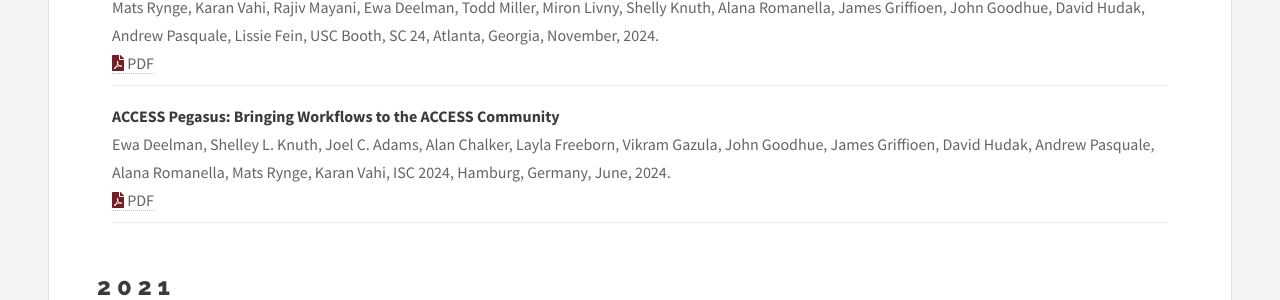
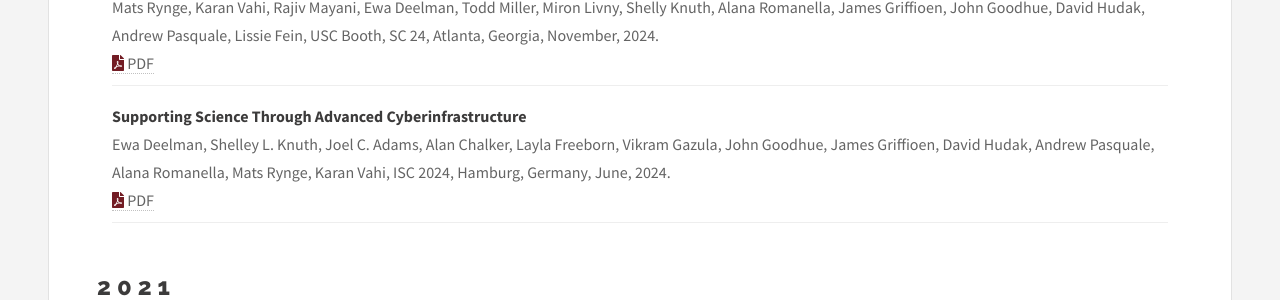
Before and after one commit to scitech-isi/scitech-isi.github.io, a Jekyll site: the page built from _publications/posters.html, in a window 1280 px wide and 900 px high, scrolled down 817 px. Shown: the part 154-454 px from the top of the window. Built offline with Jekyll 4.4.1, drawn with Linux system fonts in a browser that asks for light colours.

Commit message:
fixed title of isc poster

```diff
--- a/_data/posters.yml
+++ b/_data/posters.yml
@@ -12,7 +12,7 @@
   year: 2024
   file: sc24-access-pegasus-poster.pdf
 
-- title: "ACCESS Pegasus: Bringing Workflows to the ACCESS Community"
+- title: "Supporting Science Through Advanced Cyberinfrastructure"
   author: Ewa Deelman, Shelley L. Knuth, Joel C. Adams, Alan Chalker, Layla Freeborn, Vikram Gazula, John Goodhue, James Griffioen, David Hudak, Andrew Pasquale, Alana Romanella, Mats Rynge, Karan Vahi
   description: ISC 2024, Hamburg, Germany
   month: June
```
